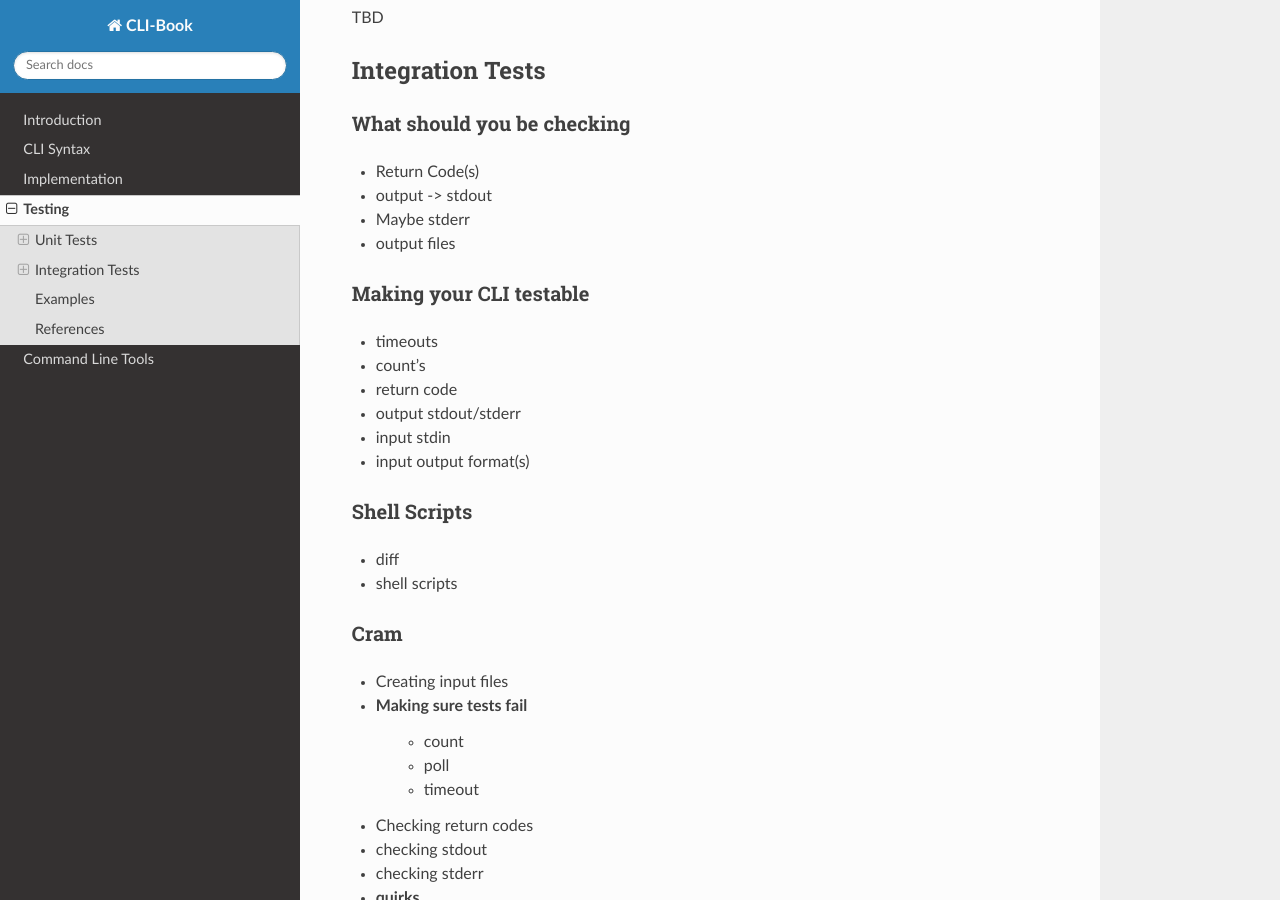
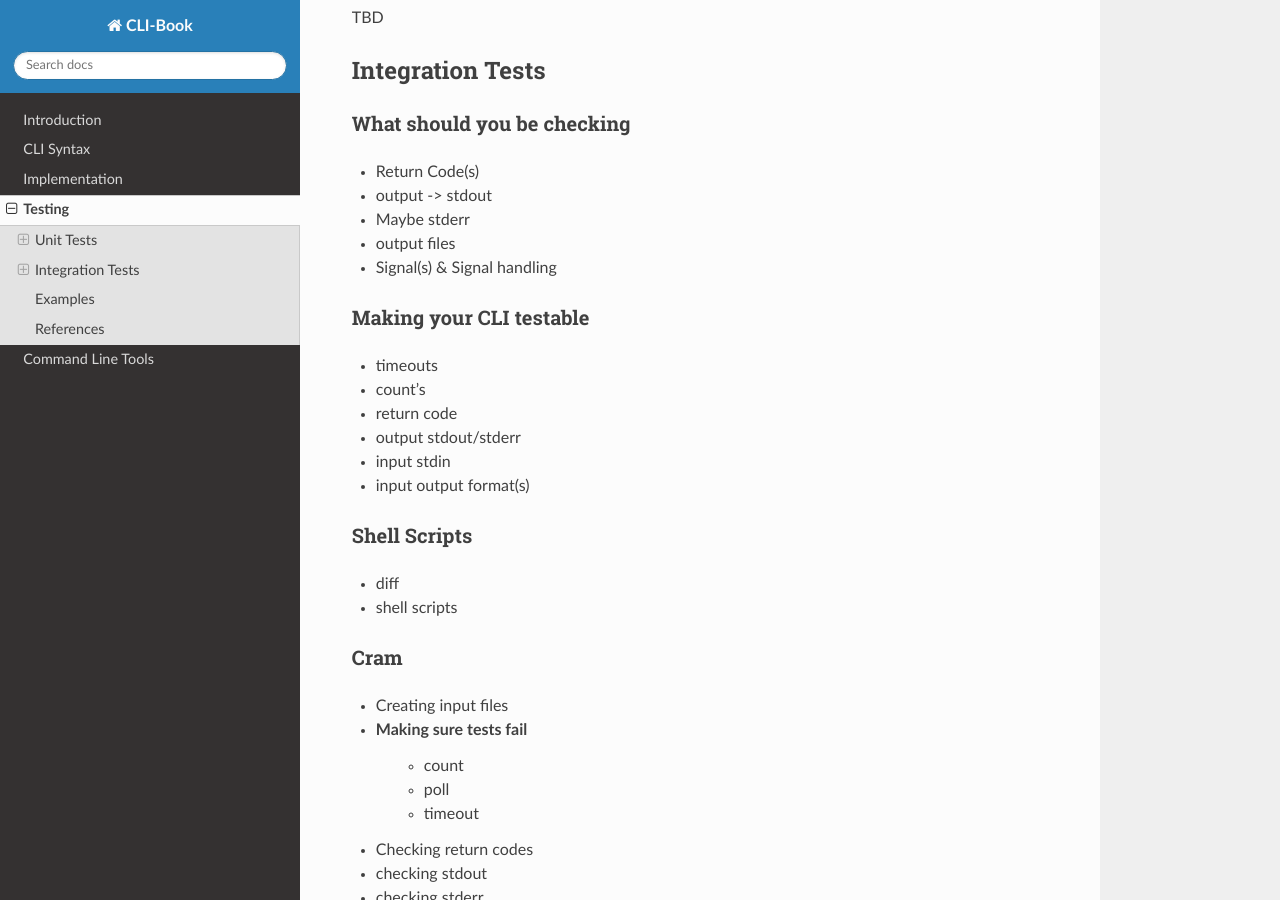
Before and after one commit to Nicoretti/cli-book, a Sphinx documentation site: the page built from source/testing.rst, in a window 1280 px wide and 900 px high, scrolled down 814 px. Built offline with Sphinx 7.4.7 and the Read the Docs theme 2.0.0, drawn with Linux system fonts in a browser that asks for light colours.

Commit message:
Add a bullet point for signal handling

```diff
--- a/source/testing.rst
+++ b/source/testing.rst
@@ -40,6 +40,7 @@ ____________________________
 * output -> stdout
 * Maybe stderr
 * output files
+* Signal(s) & Signal handling
 
 Making your CLI testable
 _________________________
```
